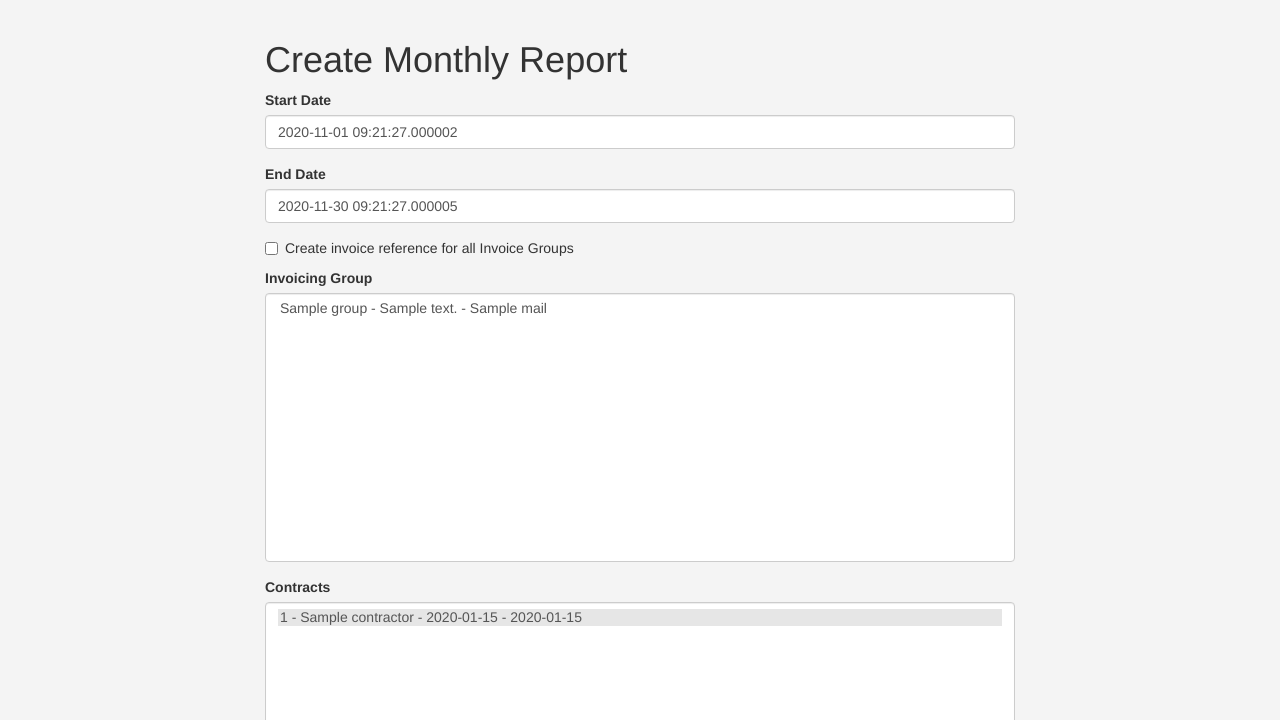
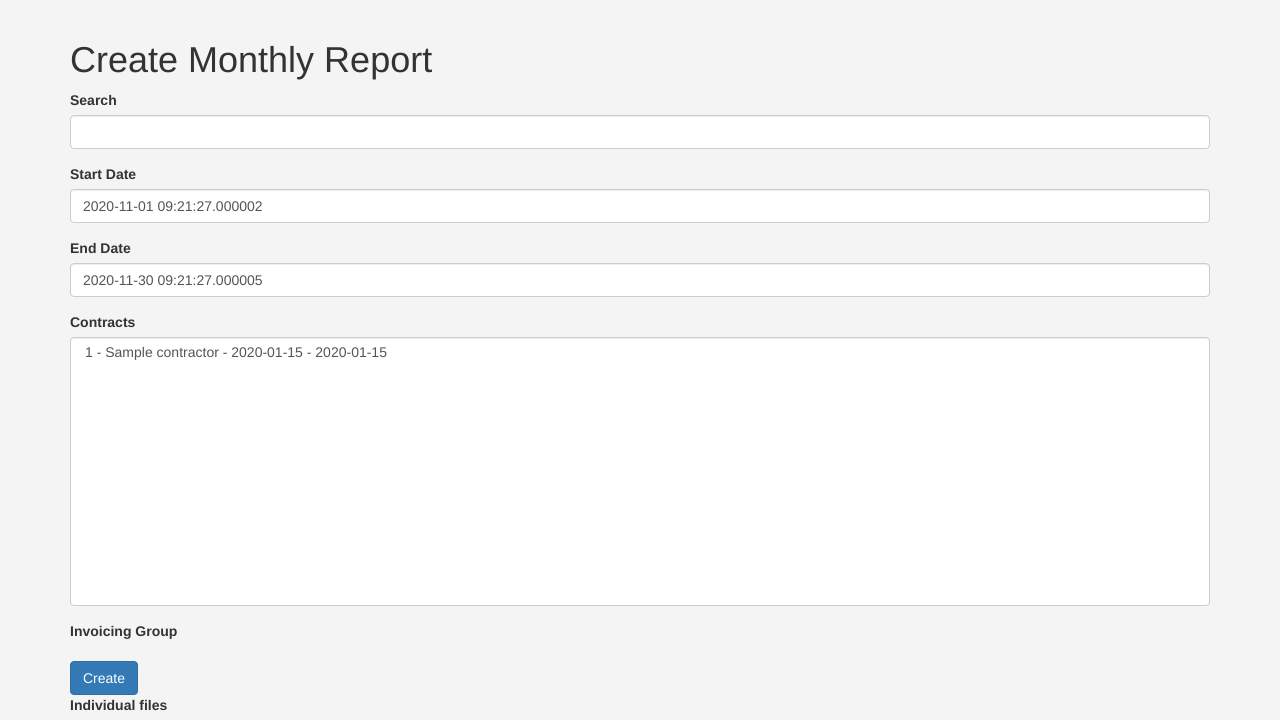
Before and after one commit to morskibg/MVC_Individual_Project, a Flask app: page /monthly_report in a window 1280 px wide. Shown: the part 52-772 px from the top of the page. Run offline with Flask 2, Linux system fonts and the light colour scheme; a user stored in the database is signed in; tables that the repository leaves empty hold one stand-in row (values such as "Sample post"); parts of the project's set-up code (start-up, migrations or seed data) failed here and were passed over; some libraries are stand-ins or nearby versions.

Commit message:
searching keeps data

```diff
--- a/app/forms.py
+++ b/app/forms.py
@@ -255,19 +255,26 @@ class EditSubForm(FlaskForm):
 
 class MonthlyReportForm(FlaskForm):
 
+    search = StringField(id='search', validators = [Optional()])
     start_date = StringField(id='start_datepicker', validators = [DataRequired()], default = dt.datetime.utcnow().replace(day = 1, month = int(dt.datetime.utcnow().month)-1 if dt.datetime.utcnow().month != 1 else 12))
     end_date = StringField(id='end_datepicker', validators = [DataRequired()],
                                                                             default = dt.datetime.utcnow().replace(day = calendar.monthrange(dt.datetime.utcnow().year, int(dt.datetime.utcnow().month)-1
                                                                             if dt.datetime.utcnow().month != 1 else 12)[1], month = int(dt.datetime.utcnow().month)-1 if dt.datetime.utcnow().month != 1 else 12))
-
+    contracts = QuerySelectMultipleField(query_factory = lambda: Contract.query.join(Contractor).order_by(Contractor.name),
+        allow_blank = False,get_label=Contract.__str__, validators=[Optional()], render_kw={'size':15})
     # erp = QuerySelectField(query_factory = lambda: Erp.query, allow_blank = False,get_label='name', validators=[DataRequired()])
     # invoicing_group = QuerySelectField(query_factory = lambda: InvoiceGroup.query, allow_blank = False,get_label=InvoiceGroup.__str__, validators=[Optional()])
-    bulk_creation = BooleanField('Create invoice reference for all Invoice Groups', default = False)
+    # bulk_creation = BooleanField('Create invoice reference for all Invoice Groups', default = False)
     invoicing_group = QuerySelectMultipleField(query_factory = lambda: InvoiceGroup.query.join(Contractor).order_by(Contractor.name), allow_blank = False,get_label=InvoiceGroup.__str__, validators=[Optional()], render_kw={'size':15})
     # invoicing_group = QuerySelectMultipleField(query_factory = lambda: InvoiceGroup.query.join(Contractor).order_by(InvoiceGroup.name), allow_blank = False,get_label=InvoiceGroup.__str__, validators=[Optional()], render_kw={'size':15})
     ##by_inv_group = BooleanField('Create invoice reference by Invoice Group', default = True)
-    contracts = QuerySelectMultipleField(query_factory = lambda: Contract.query.join(Contractor).order_by(Contractor.name), allow_blank = False,get_label=Contract.__str__, validators=[Optional()], render_kw={'size':15})
+
     ##by_contract = BooleanField('Create invoice reference by Contract', default = False)
+
+    submit = SubmitField('Create')
+    ref_files = SelectMultipleField('Individual files',  validators=[Optional()], render_kw={'size':20})
+    delete_all = BooleanField('Delete all source files', default = False)
+    submit_delete = SubmitField('Delete files')
 
     def validate_end_date(self, end_date):
 
@@ -275,13 +282,6 @@ class MonthlyReportForm(FlaskForm):
         dt_end_obj = dt.datetime.strptime(end_date.data, '%Y-%m-%d')
         if dt_start_obj > dt_end_obj:
                 raise ValidationError('Start Date must be before End Date')
-
-
-
-    submit = SubmitField('Create')
-    ref_files = SelectMultipleField('Individual files',  validators=[Optional()], render_kw={'size':20})
-    delete_all = BooleanField('Delete all source files', default = False)
-    submit_delete = SubmitField('Delete files')
 
 class ErpForm(FlaskForm):
     file_cez = FileField('Browse for CEZ Zip File')
@@ -370,7 +370,8 @@ class TestForm(FlaskForm):
 
 class ModifyForm(FlaskForm):
     # contract_tk =  StringField(id='contract_tk', validators=[Optional()], default = 'ТК')
-    contract_search = StringField(id='contract_search', validators=[Optional()], default = 'ТК')
+    # contract_search = StringField(id='contract_search', validators=[Optional()])
+    search = StringField(id='search', validators = [Optional()])
     contracts = QuerySelectMultipleField(id = 'contracts',query_factory = lambda: Contract.query.join(Contractor).order_by(Contractor.name).all(), allow_blank = False,get_label=Contract.__str__, validators=[Optional()], render_kw={'size':15})
     modify_contract = SubmitField('Modify Contract',render_kw={'style': 'margin-bottom:30px ; font-size:150% ; width:400px'})
     invoice_groups = NonValidatingSelectMultipleField(id = 'invoice_groups',choices = [],validators=[Optional()], render_kw={'size':10})
--- a/app/routes.py
+++ b/app/routes.py
@@ -257,7 +257,6 @@ def test():
         end_date = end_date + dt.timedelta(hours = 23)
         invoice_start_date = start_date + dt.timedelta(hours = (10 * 24 + 1))
         invoice_end_date = end_date + dt.timedelta(hours = (10 * 24))
-
 
 
 
@@ -985,43 +984,64 @@ def erp():
 
     return render_template('erp.html', title='ERP Upload', form=form)
 
-@app.route('/monthly_report', methods=['GET', 'POST'])
-@login_required
-def monthly_report():
-    # need_dt_picker = True
-    form = MonthlyReportForm()
-    form.ref_files.choices = sorted([(x,x) for x in get_files(os.path.join(app.root_path, app.config['INV_REFS_PATH']),'xlsx')])
-    if form.validate_on_submit():
-        if form.submit_delete.data:
-
-            delete_excel_files(os.path.join(app.root_path, app.config['INV_REFS_PATH']), form.ref_files.data, form.delete_all.data)
-            return redirect(url_for('monthly_report'))
-
-        elif form.submit.data:
-            counter = 0
-            weighted_price = None
-            if len(form.contracts.data) >0:
-                for curr_contract in form.contracts.data:
-                    print(f'CURR CONTRACT - {curr_contract.internal_id}')
-                    time_zone = TimeZone.query.join(Contract, Contract.time_zone_id == TimeZone.id).filter(Contract.internal_id == curr_contract.internal_id).first().code
-                    start_date = convert_date_to_utc(time_zone, form.start_date.data)
-                    end_date = convert_date_to_utc(time_zone, form.end_date.data) + dt.timedelta(hours = 23)
-                    inv_groups = get_list_inv_groups_by_contract(curr_contract.internal_id, start_date, end_date)
-                    weighted_price = get_weighted_price(inv_groups, start_date, end_date)
-                    print(f'weighted_price -- {weighted_price}')
-                    counter += create_inv_refs_by_inv_groups(inv_groups, form.start_date.data, form.end_date.data, weighted_price)
-                flash(f'{counter} invoice references was created !','info')
-            else:
-                inv_groups = get_all_inv_groups() if form.bulk_creation.data else [x.name for x in form.invoicing_group.data]
-                counter = create_inv_refs_by_inv_groups(inv_groups, form.start_date.data, form.end_date.data, weighted_price)
-                flash(f'{counter} invoice references was created !','info')
-
-            return redirect(url_for('monthly_report'))
+
+
+@app.route('/monthly_report', defaults={'key_word': None}, methods=['GET', 'POST'])
+@app.route('/monthly_report/<key_word>', methods=['GET', 'POST'])
+@login_required
+def monthly_report(key_word = None):
+
+    if request.method == "GET":
+        form_dict = {}
+        if key_word is not None:
+            form_dict['search'] = key_word
+        # else:
+        #     form_dict['search'] = key_word = 'ТК'
+
+        form = MonthlyReportForm(formdata=MultiDict(form_dict))
+        form.ref_files.choices = sorted([(x,x) for x in get_files(os.path.join(app.root_path, app.config['INV_REFS_PATH']),'xlsx')])
+
+        return render_template('monthly_report.html', title='Monthly Report', form=form, need_dt_picker = True)
+
+    else:
+        form = MonthlyReportForm()
+        form.ref_files.choices = sorted([(x,x) for x in get_files(os.path.join(app.root_path, app.config['INV_REFS_PATH']),'xlsx')])
+        key_word = form.search.data
+        if form.validate_on_submit():
+            if form.submit_delete.data:
+
+                delete_excel_files(os.path.join(app.root_path, app.config['INV_REFS_PATH']), form.ref_files.data, form.delete_all.data)
+                return redirect(url_for('monthly_report'))
+
+            elif form.submit.data:
+                counter = 0
+                weighted_price = None
+                if len(form.contracts.data) >0:
+                    for curr_contract in form.contracts.data:
+                        print(f'CURR CONTRACT - {curr_contract.internal_id}')
+                        time_zone = TimeZone.query.join(Contract, Contract.time_zone_id == TimeZone.id).filter(Contract.internal_id == curr_contract.internal_id).first().code
+                        start_date = convert_date_to_utc(time_zone, form.start_date.data)
+                        end_date = convert_date_to_utc(time_zone, form.end_date.data) + dt.timedelta(hours = 23)
+                        inv_groups = get_list_inv_groups_by_contract(curr_contract.internal_id, start_date, end_date)
+                        # print(f'start_date -- {start_date}')
+                        # print(f'end_date -- {end_date}')
+                        # print(f'inv_groups -- {inv_groups}')
+                        weighted_price = get_weighted_price(inv_groups, start_date, end_date)
+                        print(f'weighted_price -- {weighted_price}')
+                        counter += create_inv_refs_by_inv_groups(inv_groups, form.start_date.data, form.end_date.data, weighted_price)
+                    flash(f'{counter} invoice references was created !','info')
+                else:
+                    # inv_groups = get_all_inv_groups() if form.bulk_creation.data else [x.name for x in form.invoicing_group.data]
+                    inv_groups = [x.name for x in form.invoicing_group.data]
+                    counter = create_inv_refs_by_inv_groups(inv_groups, form.start_date.data, form.end_date.data, weighted_price)
+                    flash(f'{counter} invoice references was created !','info')
+
+                return redirect(url_for('monthly_report', key_word = key_word, **request.args))
 
         end = time.time()
         print(f'Time elapsed for generate excel file(s) : {end - start}  !')
 
-    return render_template('monthly_report.html', title='Monthly Report', form=form, need_dt_picker = True)
+        return render_template('monthly_report.html', title='Monthly Report', form=form, need_dt_picker = True, key_word = key_word)
 
 @app.route('/create_excel_for_integra', methods=['GET', 'POST'])
 @login_required
@@ -1988,17 +2008,6 @@ def create_subcontract():
 
     return render_template('create_subcontract.html', title='Create SubContract', form = form)
 
-# @app.route('/modify_contract', methods=['GET', 'POST'])
-# @login_required
-# def modify_contract():
-
-#     form = RedactContractForm()
-#     if form.validate_on_submit():
-#         contract_id = form.contracts.data.id
-#         return redirect(url_for('modify_selected_contract', contract_id = contract_id, **request.args))
-
-#     return render_template('quick_template_wider.html', title='Modify Contract', form=form, header = 'Modifying CONTRACT')
-
 @app.route('/modify_contractor', methods=['GET', 'POST'])
 @login_required
 def modify_contractor():
@@ -2020,10 +2029,9 @@ def modify_contractor():
 def table():
     return render_template('table.html', title='Table')
 
-@app.route('/modify_contract/<contract_id>', methods=['GET', 'POST'])
-@login_required
-def modify_selected_contract(contract_id):
-
+@app.route('/modify_contract/<contract_id>/<key_word>', methods=['GET', 'POST'])
+@login_required
+def modify_selected_contract(contract_id,key_word):
 
     curr_contract = Contract.query.filter(Contract.id == contract_id).first()
     print(f'load current contract -- {curr_contract} - {curr_contract.contract_type_id}')
@@ -2143,7 +2151,7 @@ def modify_selected_contract(contract_id):
             # print(f'{form.errors}')
             # print(f'{form.subs.choices}')
             return render_template('ask_confirm.html', title=f'Modify Contract', form=form, header = f'Modify Contract {curr_contract.internal_id} - {curr_contractor.name}', need_dt_picker = True)
-        return redirect(url_for('modify'))
+        return redirect(url_for('modify',key_word = key_word))
 
 
     return render_template('ask_confirm.html', title=f'Modify Contract', form=form, header = f'Modify Contract {curr_contract.internal_id} - {curr_contractor.name}', need_dt_picker = True)
@@ -2373,29 +2381,37 @@ def modify_invoice(invoice_num):
     return render_template('quick_template_wider.html', title='Readcting Invoice', form=form, header = 'Redacting INVOICES')
 
 
-@app.route('/modify', methods=['GET', 'POST'])
-@login_required
-def modify():
-
-    form = ModifyForm()
-    # form.invoice_groups.choices = form.invoice_groups.data
-
-    if form.validate_on_submit():
-        if form.modify_contract.data:
-            contract_id = form.contracts.data[0].id
-            return redirect(url_for('modify_selected_contract', contract_id = contract_id, **request.args))
-
-        # elif form.modify_inv_group.data:
-        #     print(f'form.modify_inv_group.data {form.invoice_groups.data}')
+@app.route('/modify/<key_word>', methods=['GET', 'POST'])
+# @app.route('/modify', defaults={'key_word': None}, methods=['GET', 'POST'])
+@login_required
+def modify(key_word):
+    print(f'key_word -- {key_word}')
+    if request.method == "GET":
+        form_dict = {}
+        if key_word != 'none':
+            form_dict['search'] = key_word
+
+        form = ModifyForm(formdata=MultiDict(form_dict))
+        return render_template('modify.html', title='Readcting', form=form, header = 'Redacting',key_word = key_word)
     else:
-        print(f'{form.errors}')
-
-
-    return render_template('modify.html', title='Readcting', form=form, header = 'Redacting')
-
-@app.route('/modify_inv_group/<inv_name>', methods=['GET', 'POST'])
-@login_required
-def modify_inv_group(inv_name):
+        form = ModifyForm()
+
+        if form.validate_on_submit():
+            if form.modify_contract.data:
+                contract_id = form.contracts.data[0].id
+                key_word = form.search.data
+                print(f'key_word validate_on_submit -- {key_word}')
+                return redirect(url_for('modify_selected_contract', contract_id = contract_id, key_word = key_word, **request.args))
+        else:
+            print(f'{form.errors}')
+
+    return render_template('modify.html', title='Readcting', form=form, header = 'Redacting', key_word = key_word)
+
+@app.route('/modify_inv_group/<inv_name>/<key_word>', methods=['GET', 'POST'])
+# @app.route('/modify_inv_group/<inv_name>', defaults={'key_word': None}, methods=['GET', 'POST'])
+@login_required
+def modify_inv_group(inv_name, key_word):
+    print(f'in modify_inv_group -- {inv_name} - {key_word}')
     curr_contractor = Contractor.query.join(InvoiceGroup, InvoiceGroup.contractor_id == Contractor.id).filter(InvoiceGroup.name == inv_name).first()
     curr_invoice_group = InvoiceGroup.query.filter(InvoiceGroup.name == inv_name).first()
     mails = Mail.query.filter(Mail.id == curr_invoice_group.email_id).first()
@@ -2461,16 +2477,16 @@ def modify_inv_group(inv_name):
                 from_invoicing_group.delete()
 
             flash('success','info')
-            return redirect(url_for('modify'))
+            return redirect(url_for('modify', key_word = key_word))
 
         else:
             print(f'{form.errors.items()}')
 
     return render_template('modify_inv_group.html', title='Readcting Inv Group', form=form, header = 'Redacting Invoicing Group')
 
-@app.route('/modify_itn/<itn>', methods=['GET', 'POST'])
-@login_required
-def modify_itn(itn):
+@app.route('/modify_itn/<itn>/<key_word>', methods=['GET', 'POST'])
+@login_required
+def modify_itn(itn,key_word):
 
     # print('------ {0}'.format(request.form))
     if request.method == "GET":
@@ -2507,7 +2523,7 @@ def modify_itn(itn):
             erp = Erp.query.filter(Erp.name == form.erp.data).first()
             curr_meta.update({'address_id': curr_addr.id,'description':form.itn_descr.data, 'grid_voltage':form.grid_voltage.data, 'erp_id':erp.id})
             flash('success','info')
-            return redirect(url_for('modify'))
+            return redirect(url_for('modify', key_word = key_word))
 
 
             # addr = AddressMurs.query.join(ItnMeta, ItnMeta.address_id == AddressMurs.id).filter(ItnMeta.itn == form.itn.data).first()
--- a/app/templates/base.html
+++ b/app/templates/base.html
@@ -44,7 +44,7 @@
                                     <a class="nav-link dropdown-toggle" href="#" data-toggle="dropdown" role="button" aria-haspopup="true" aria-expanded="false">  Modify  <span class="caret"></span></a>
                                     <ul class="dropdown-menu">
                                         <li><a class="dropdown-item" href="{{ url_for('modify_contractor') }}"> Contractor </a></li>
-                                        <li><a class="dropdown-item"  href="{{ url_for('modify') }}">Contract / Inv Group / Itn</a></li>
+                                        <li><a class="dropdown-item"  href="{{ url_for('modify', key_word = 'none') }}">Contract / Inv Group / Itn</a></li>
                                         <li><a class="dropdown-item"  href="{{ url_for('modify_subcontracts') }}">SubContract</a></li>
 
                                         {% if current_user.username == 'dpetkov' %}
@@ -150,9 +150,9 @@
 
         });
 
-        document.addEventListener('readystatechange', function(ev) {
-            console.log(document.readyState)
-        });
+        // document.addEventListener('readystatechange', function(ev) {
+        //     console.log(document.readyState)
+        // });
         function ask_confirm(form_id){
 
             document.getElementById('showme').style.display = "block";
--- a/app/templates/modify_inv_group.html
+++ b/app/templates/modify_inv_group.html
@@ -15,10 +15,6 @@
     <div>
         <input class="btn btn-danger" style='margin-bottom:30px ; font-size:150% ; width:300px' type="submit" value="Apply Changes" id="apply_changes" onclick="ask_confirm('modify_inv_group_form')">
     </div>
-    <!-- <div>
-        <input class="btn btn-primary" style='margin-bottom:30px ; font-size:150% ; width:300px' type="button" value="Debug" id="debug" onclick="debug()">
-    </div>    -->
-
 </div>
 
 
@@ -260,6 +256,7 @@
                 }
             });
         }
+
     </script>
 
 {% endblock %}
--- a/app/templates/monthly_report.html
+++ b/app/templates/monthly_report.html
@@ -3,12 +3,90 @@
 
 
 {% block app_content %}
-    <div class='col-md-2'></div>
-    <div class='col-md-8'>
+    <!-- <div class='col-md-2'></div>              -->
+    <div class='col-md-12'>
         <h1>Create Monthly Report {{erp}}</h1>
 
         {{  wtf.quick_form(form, button_map={'submit': 'primary','submit_delete':'danger'})}}
 
     </div>
-    <div class='col-md-2'> </div>
+    <!-- <div class='col-md-2'> </div>     -->
 {% endblock %}
+
+{% block form_scripts %}
+<script type="text/javascript">
+    const search_field = document.getElementById('search')
+    const values = document.querySelectorAll('option')
+    const contracts = document.getElementById('contracts')
+    const invoicing_group = document.getElementById('invoicing_group')
+
+    init()
+
+    function init(){
+        // document.getElementById('search').value = ''
+        if(search_field.value !== ''){
+            searching()
+        }
+        invoicing_group.style = 'display:none'
+    }
+    search_field.onkeyup = () => searching()
+    // search_field.onkeyup = () =>{
+    //     // console.log(search_field.value)
+    //     let counter = 0;
+    //     const key_word = search_field.value.toLowerCase()
+    //     // values.forEach(value => value.style = 'block')
+    //     values.forEach(value => {
+    //         counter++;
+    //         if(!value.firstChild.textContent.toLowerCase().includes(key_word)){
+    //             value.style = 'display:none'
+    //             counter--;
+
+    //         }else{
+    //             value.style = 'block'
+    //         }
+    //     });
+    //     if(counter === 0){
+    //         contracts.value = ''
+    //     }
+    //     if(counter >15){
+    //         counter = 15;
+    //     }
+    //     contracts.size = counter;
+    //     console.log(contracts.size)
+    //     console.log(key_word)
+    //     console.log(counter)
+    // };
+
+    contracts.ondblclick = () =>{
+        invoicing_group.style = 'block'
+    }
+
+    function searching(){
+        // console.log(search_field.value)
+        let counter = 0;
+        const key_word = search_field.value.toLowerCase()
+        // values.forEach(value => value.style = 'block')
+        values.forEach(value => {
+            counter++;
+            if(!value.firstChild.textContent.toLowerCase().includes(key_word)){
+                value.style = 'display:none'
+                counter--;
+
+            }else{
+                value.style = 'block'
+            }
+        });
+        if(counter === 0){
+            contracts.value = ''
+        }
+        if(counter >15){
+            counter = 15;
+        }
+        contracts.size = counter;
+        console.log(contracts.size)
+        console.log(key_word)
+        console.log(counter)
+    };
+
+</script>
+{% endblock %}
```
Also changed, not shown: app/templates/modify.html (+55 -55 lines).
